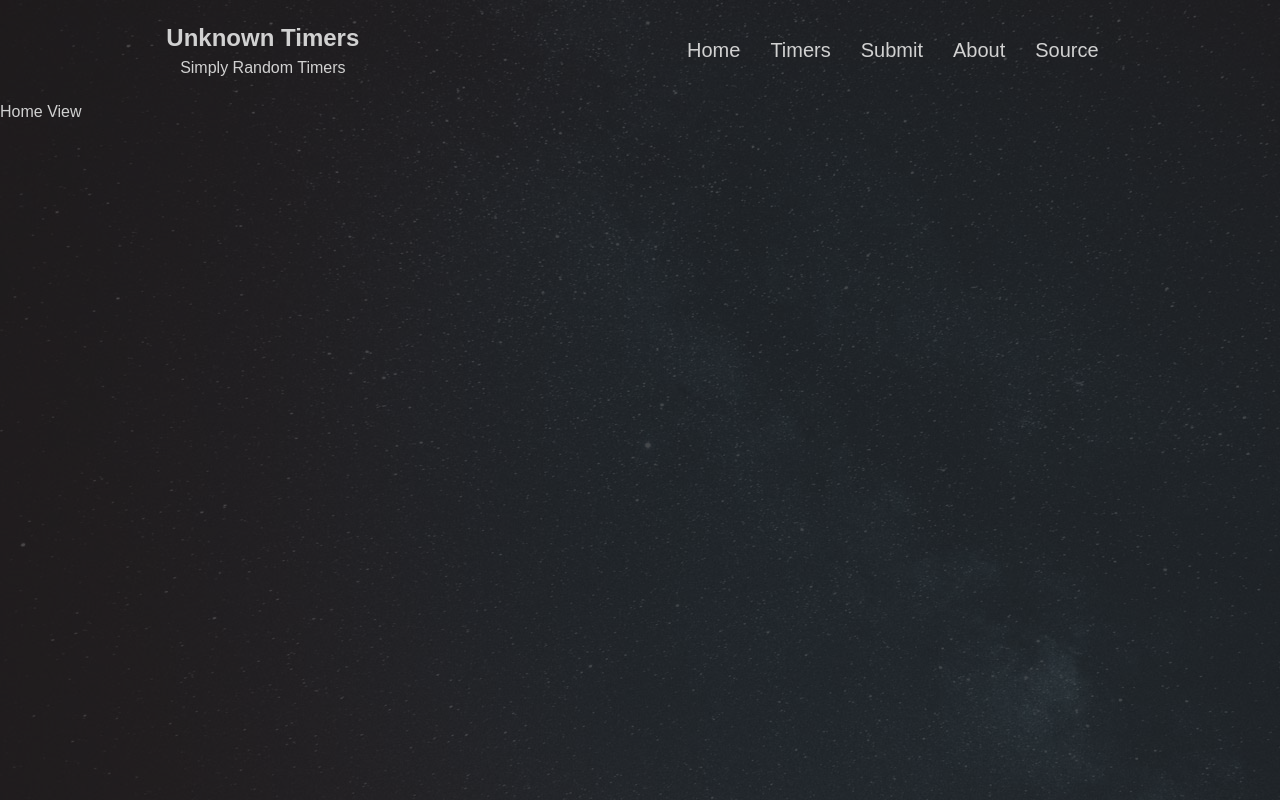
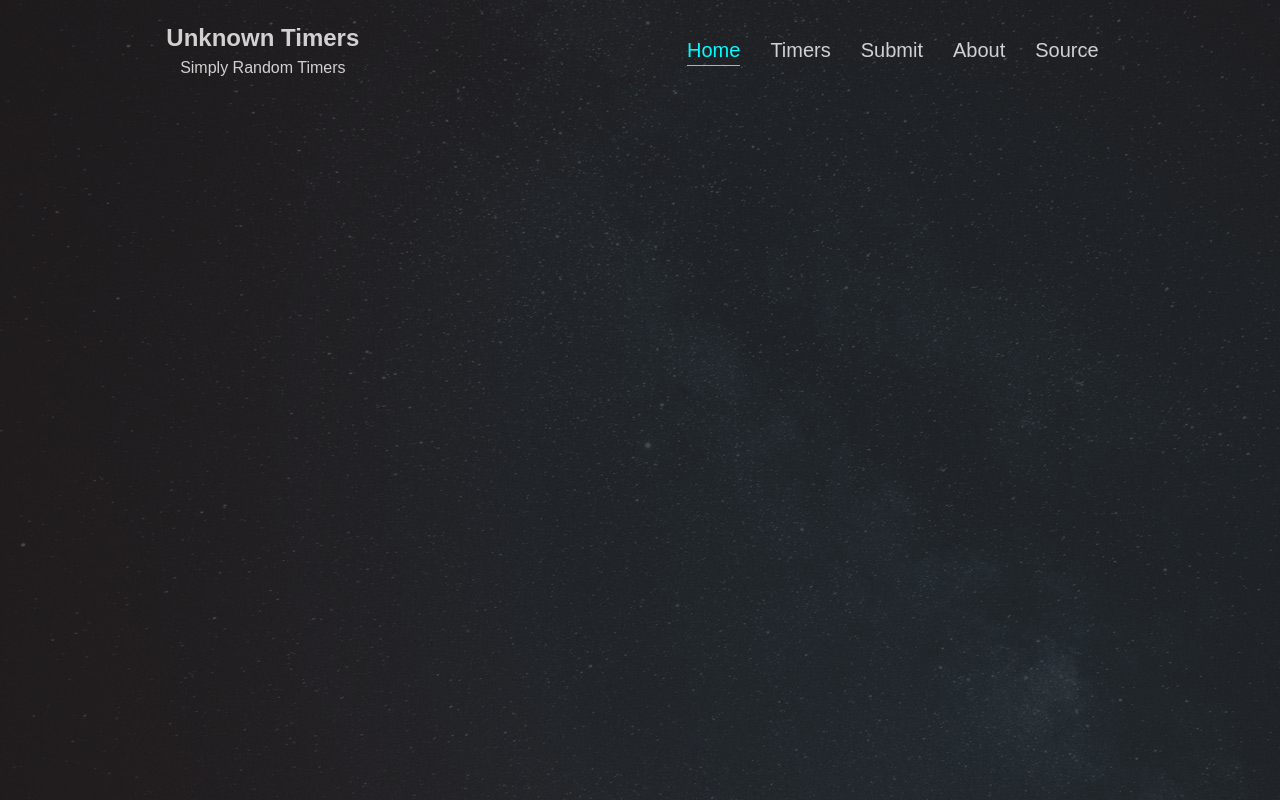
Before and after one commit to josue-rojas/Unknown-Timers, a React (Create React App) app in the folder timer-ui/: page / in a window 1280 px wide. Built offline with nearby package versions, Linux system fonts and the light colour scheme; no server answers.

Commit message:
added active link styling; added minor functionality on home timers

```diff
--- a/timer-ui/src/App.js
+++ b/timer-ui/src/App.js
@@ -14,7 +14,7 @@ export default class App extends Component {
   constructor(props) {
     super(props);
     // this should match to the links in the nav.... maybe just pass this as a prop..........TODO: pass this as a prop so it can be handled when changing links, might need titles
-    this.views = {
+    this.VIEWS = {
       '/': true,
       '/timers': true,
       '/submit': true,
@@ -24,7 +24,7 @@ export default class App extends Component {
     }
     this.state = {
       menuActive: false,
-      activeView: this.views[window.location.pathname] ? window.location.pathname : '/',
+      activeView: this.VIEWS[window.location.pathname] ? window.location.pathname : '/',
     }
     this.menuClick = this.menuClick.bind(this);
     this.getView = this.getView.bind(this);
@@ -68,7 +68,8 @@ export default class App extends Component {
           isActive={this.state.menuActive}/>
         <Menu
           isActive={this.state.menuActive}
-          menuClick={this.menuClick}/>
+          menuClick={this.menuClick}
+          activeView={this.state.activeView}/>
         {this.getView(this.state.activeView)}
       </div>
     );
--- a/timer-ui/src/components/HomeView.js
+++ b/timer-ui/src/components/HomeView.js
@@ -1,14 +1,80 @@
 import React, { Component } from 'react';
 
 export default class HomeView extends Component {
+  constructor(props){
+    super(props);
+    this.state = {
+      timesLeft: [],
+      data: {},
+      // boolean is to wether get more timers or not
+      mightHaveMore: true,
+    }
+    this.timersChange = this.timersChange.bind(this);
+    this.getNearestTimer = this.getNearestTimer.bind(this);
+  }
+
   componentDidMount() {
     document.title = 'Unknown Timers';
+    fetch('/gettimers?&num=3')
+    .then((res)=>{return res.json()})
+    .then((data)=>{
+      const timesLeft = [];
+      const now = new Date().valueOf();
+      for(let timer in data){
+        timesLeft.push(parseInt(((new Date(data[timer].expiration).valueOf() - now)/1000),10));
+      }
+      this.setState({
+        timesLeft: timesLeft,
+        data: data,
+        // if it fills the array with the num query then it might have more timers, else then it must be the last 2, 1, or 0
+        mightHaveMore: timesLeft.length === 3,
+      });
+      this.timer = setInterval(this.timersChange, 1000);
+    })
+  }
+
+  componentWillUnmount(){
+    clearInterval(this.timer);
+  }
+
+  timersChange() {
+    if(this.state.timesLeft.length === 0) {
+      clearInterval(this.timer);
+      return
+    }
+    const timesLeft = [];
+    const data = this.state.data.slice();
+    let removed = 0;
+    for(let timers in this.state.timesLeft){
+      const time =this.state.timesLeft[timers]-1;
+      if(time < 1)
+        data.spice(timers-(removed--),1);
+      else
+        timesLeft.push(time);
+    }
+    this.setState({
+      timesLeft: timesLeft,
+      data: data
+    })
+  }
+
+  getNearestTimer(timesLeft){
+    if(timesLeft.length > 1)
+      return timesLeft[0];
+    if(this.state.mightHaveMore){
+      // fetch for more cause there mightHaveMore timers left
+      return
+    }
+    return 'No timers found'
   }
 
   render() {
+    // TODO:
+    // - design
+    // - need to get more timers when if all finish
     return(
       <div>
-        Home View
+        {this.getNearestTimer(this.state.timesLeft)}
       </div>
     )
   }
--- a/timer-ui/src/components/Menu.js
+++ b/timer-ui/src/components/Menu.js
@@ -42,7 +42,6 @@ class Hamburger extends Component {
 
 export default class Menu extends Component {
   render() {
-    const active_link = '';
     const style = {
       nav: {
         display: 'flex',
@@ -86,11 +85,29 @@ export default class Menu extends Component {
           active={this.props.isActive}
           onClick={()=>this.props.menuClick(!this.props.isActive)}/>
         <div style={style.links} className='HamLinks'>
-          <a onClick={()=>this.props.menuClick(false)} style={style.link} href='/'>Home</a>
-          <a onClick={()=>this.props.menuClick(false)} style={style.link} href='/timers'>Timers</a>
-          <a onClick={()=>this.props.menuClick(false)} style={style.link} href='/submit'>Submit</a>
-          <a onClick={()=>this.props.menuClick(false)} style={style.link} href='/about'>About</a>
-          <a onClick={()=>this.props.menuClick(false)} style={style.link}  href='https://github.com/josuerojasrojas/Unknown-Timers'>Source</a>
+          <a
+            className={this.props.activeView === '/' ? 'active': ''}
+            onClick={()=>this.props.menuClick(false)}
+            style={style.link}
+            href='/'>Home</a>
+          <a
+            className={this.props.activeView === '/timers' ? 'active': ''}
+            onClick={()=>this.props.menuClick(false)}
+            style={style.link} href='/timers'>Timers</a>
+          <a
+            className={this.props.activeView === '/submit' ? 'active': ''}
+            onClick={()=>this.props.menuClick(false)}
+            style={style.link}
+            href='/submit'>Submit</a>
+          <a
+            className={this.props.activeView === '/about' ? 'active': ''}
+            onClick={()=>this.props.menuClick(false)}
+            style={style.link}
+            href='/about'>About</a>
+          <a
+            onClick={()=>this.props.menuClick(false)}
+            style={style.link}
+            href='https://github.com/josuerojasrojas/Unknown-Timers'>Source</a>
         </div>
       </div>
     )
--- a/timer-ui/src/components/TimersView.js
+++ b/timer-ui/src/components/TimersView.js
@@ -86,12 +86,12 @@ export default class TimersView extends Component {
     fetch('/gettimers')
     .then((res)=>{return res.json()})
     .then((data)=>{
-      const timesLeft = []
+      const timesLeft = [];
       const now = new Date().valueOf();
       for(let i = 0; i < data.length; i++){
-        timesLeft.push(parseInt(((new Date(data[i].expiration).valueOf() - now)/1000),10))
+        timesLeft.push(parseInt(((new Date(data[i].expiration).valueOf() - now)/1000),10));
       }
-      // dummy data
+      // dummy data for testing quick expiration
       // timesLeft.splice(0,0,2);
       // data.splice(0, 0, {name: '', expiration: '', color: 'yellow'});
       // timesLeft.splice(0,0,2);
@@ -109,7 +109,7 @@ export default class TimersView extends Component {
   }
 
   timersChange(){
-    if(this.state.data.length === 0) {
+    if(this.state.timesLeft.length === 0) {
       clearInterval(this.timer);
       return
     }
@@ -119,16 +119,16 @@ export default class TimersView extends Component {
     for(let i = 0; i < this.state.timesLeft.length; i++){
       const time = this.state.timesLeft[i]-1;
       if(time < 1){
-        data.splice(i-(removed--), 1)
+        data.splice(i-(removed--), 1);
       }
       else{
-        timesLeft.push(time)
+        timesLeft.push(time);
       }
     }
     this.setState({
       timesLeft: timesLeft,
       data: data
-    })
+    });
   }
 
   makeTimerBoxes(timesLeft, data){
--- a/timer-ui/src/components/styles/Menu.css
+++ b/timer-ui/src/components/styles/Menu.css
@@ -29,10 +29,16 @@
   width: 100%;
 }
 
-.HamLinks a:hover {
+.HamLinks a:hover, .HamLinks .active {
   color: #05fbff;
   border: 1px solid #05fbff;
   background-color: rgba(5, 251, 255, 0.01);
+}
+
+.HamLinks:hover .active:not(.active:hover) {
+  color: rgb(209, 209, 209);
+  background-color: rgba(0, 0, 0, 0.22);
+  border: 1px solid rgb(209, 209, 209);
 }
 
 @media (min-width: 768px) {
@@ -61,13 +67,21 @@
     height: auto;
     background-color: rgba(0,0,0,0);
     border: none;
+    border-bottom: 1px solid transparent;
   }
   .HamLinks a:first-child {
     width: auto;
   }
 
-  .HamLinks a:hover {
-    border: none;
-    background-color: none;
+  .HamLinks a:hover, .HamLinks .active{
+    border: 0;
+    background-color: transparent;
+    border-bottom: 1px solid #05fbff;
+  }
+  .HamLinks:hover .active:not(.active:hover) {
+    color: rgb(209, 209, 209);
+    background-color: transparent;
+    border: 0;
+    border-bottom: 1px solid transparent;
   }
 }
```
Also changed, not shown: 1 other file (tests, documents, lock files or other folders).
